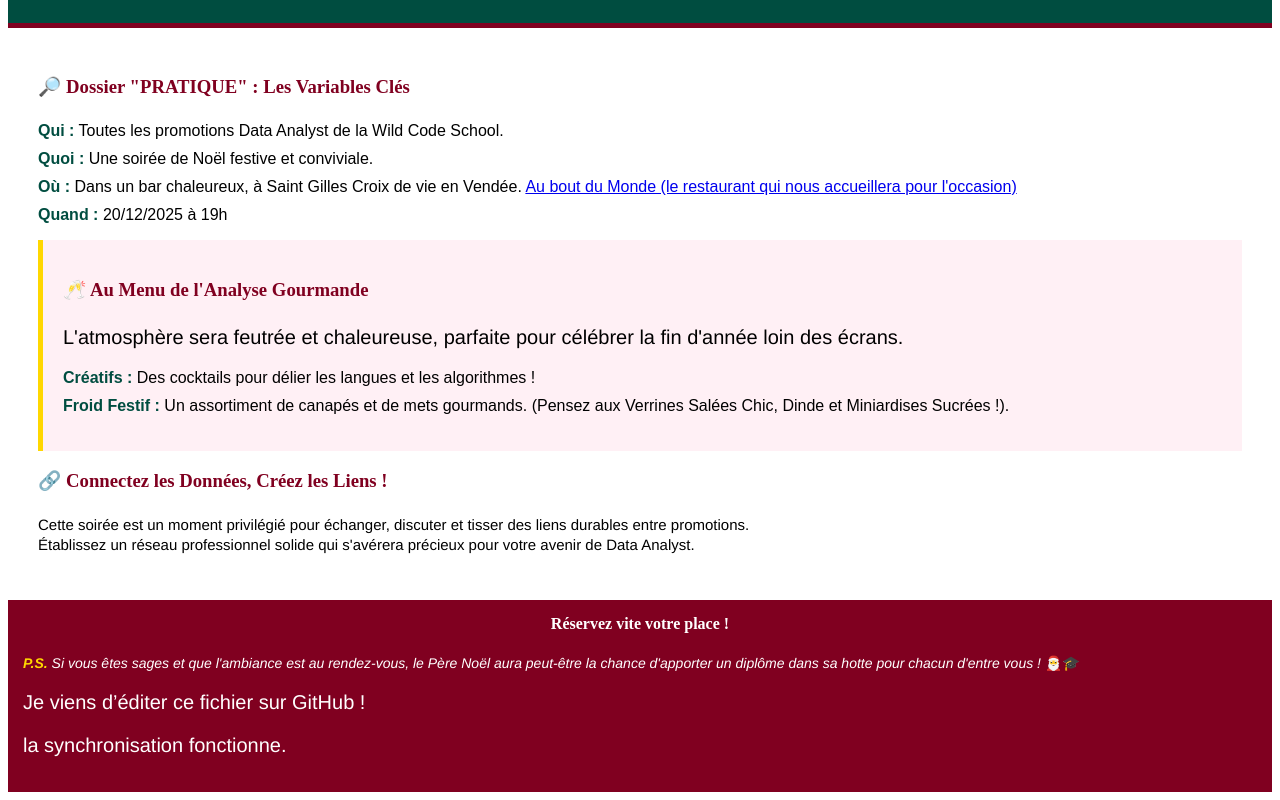
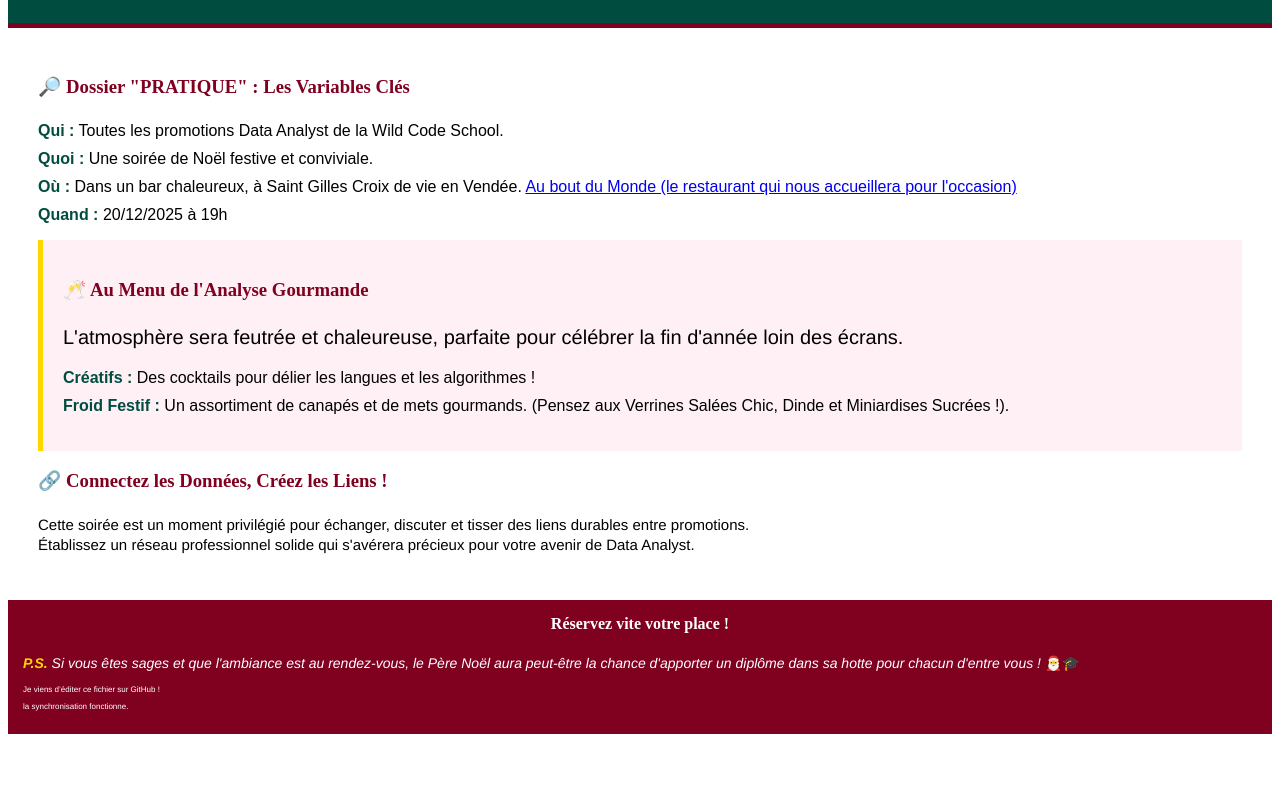
Before and after one commit to caroleponsbachmann-bit/caroleponsbachmann-bit.github.io, a plain HTML site: page index.html in a window 1280 px wide. Shown: the part 477-1277 px from the top of the page. After the commit the page ends 1219 px from the top, so only its background shows below. Drawn offline with Linux system fonts and the light colour scheme.

Commit message:
Update index.html
change size off 2 comments

```diff
--- a/index.html
+++ b/index.html
@@ -37,8 +37,8 @@
 <footer>
 <h4> Réservez vite votre place ! </h4>
 <p style="font-size: 14px;"> <i><strong style="color: #FFD700">P.S. </strong>Si vous êtes sages et que l'ambiance est au rendez-vous, le Père Noël aura peut-être la chance d'apporter un diplôme dans sa hotte pour chacun d'entre vous !</i> 🎅🎓 </p>
-<p> Je viens d’éditer ce fichier sur GitHub !</p>
-<p> la synchronisation fonctionne.</p>
+<p style="font-size: 8px;"> Je viens d’éditer ce fichier sur GitHub !</p>
+<p style="font-size: 8px;"> la synchronisation fonctionne.</p>
 </footer>
 
 </html>
```
